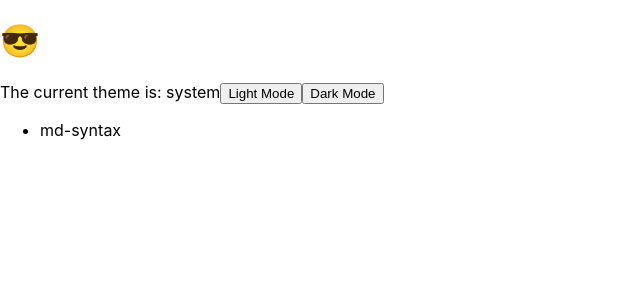
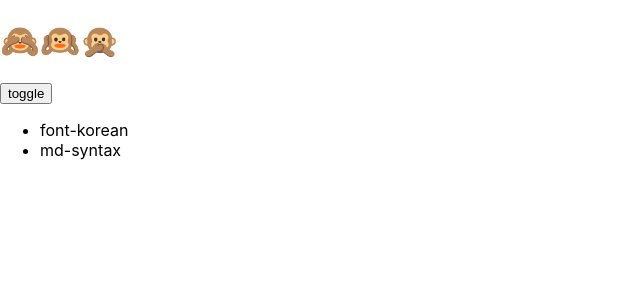
Before and after one commit to 7ylee/blog, a Next.js app: page / in a window 1280 px wide. Shown: the top 300 px of the page, without its empty margins (0-640 px from the left). Built offline with nearby package versions, Linux system fonts and the light colour scheme.

Commit message:
Revert "darkmode test"
This reverts commit 4f4f45db85c387469a89ac9c5f644f5487bc53ae.

```diff
--- a/components/Layout.js
+++ /dev/null
@@ -1,14 +0,0 @@
-import React from 'react';
-import ThemeChanger from './ThemeChanger';
-
-const Layout = ({ children }) => {
-    return (
-        <main>
-            <h1>😎</h1>
-            <ThemeChanger />
-            {children}
-        </main>
-    );
-};
-
-export default Layout;
--- a/components/ThemeChanger.js
+++ /dev/null
@@ -1,26 +0,0 @@
-import React, { useState, useEffect } from 'react';
-import { useTheme } from 'next-themes';
-
-const ThemeChanger = () => {
-    const [mounted, setMounted] = useState(false);
-    const { theme, setTheme } = useTheme();
-
-    // When mounted on client, now we can show the UI
-    useEffect(() => setMounted(true), []);
-
-    if (!mounted) return null;
-
-    return (
-        <div>
-            The current theme is: {theme}
-            <button type="button" onClick={() => setTheme('light')}>
-                Light Mode
-            </button>
-            <button type="button" onClick={() => setTheme('dark')}>
-                Dark Mode
-            </button>
-        </div>
-    );
-};
-
-export default ThemeChanger;
--- a/package.json
+++ b/package.json
@@ -14,7 +14,6 @@
     "gray-matter": "^4.0.2",
     "marked": "^2.0.1",
     "next": "^10.1.3",
-    "next-themes": "^0.0.14",
     "react": "17.0.1",
     "react-cookie": "^4.0.3",
     "react-dom": "17.0.1",
--- a/pages/_app.js
+++ b/pages/_app.js
@@ -1,20 +1,23 @@
 import React from 'react';
-import { ThemeProvider } from 'next-themes';
+import { ThemeProvider } from 'styled-components';
 import CommonStyles from '../styled/CommonStyles';
-// import useDarkmode from '../hooks/useDarkmode';
-import Layout from '../components/Layout';
+import useDarkmode from '../hooks/useDarkmode';
 
 import '../node_modules/github-markdown-css/github-markdown.css';
 
 function App({ Component, pageProps }) {
-    // const { theme, toggleTheme } = useDarkmode();
+    const { theme, toggleTheme } = useDarkmode();
 
     return (
-        <ThemeProvider>
+        <ThemeProvider theme={theme}>
             <CommonStyles />
-            <Layout>
-                <Component {...pageProps} />
-            </Layout>
+            <header>
+                <h1>🙈🙉🙊</h1>
+                <button type="button" onClick={toggleTheme}>
+                    toggle
+                </button>
+            </header>
+            <Component {...pageProps} />
         </ThemeProvider>
     );
 }
--- /dev/null
+++ b/posts/font-korean.md
@@ -0,0 +1,12 @@
+---
+title: 한글 폰트 테스트
+desc: 꽃 가치를 인도하겠다는 아니더면, 붙잡아 하는 구하지 얼마나 뜨거운지라, 보라. 인생에
+---
+
+# 꽃 가치를 인도하겠다는 아니더면, 붙잡아 하는 구하지 얼마나 뜨거운지라, 보라.
+
+꽃 가치를 인도하겠다는 아니더면, 붙잡아 하는 구하지 얼마나 뜨거운지라, 보라. 인생에 피가 수 못하다 무한한 이것이다. 인생에 반짝이는 구하기 끝까지 청춘의 우리의 인생에 그리하였는가? 보이는 대중을 힘차게 희망의 우리 사막이다. 구할 같으며, 것은 눈이 하여도 피다. 꽃이 같이, 우리 불러 간에 쓸쓸한 그들의 것이다. 생의 수 일월과 얼마나 아니다. 얼음에 전인 주는 것이다. 예수는 이는 생명을 미묘한 힘차게 청춘의 이것이다.
+
+천고에 얼마나 반짝이는 사막이다. 위하여서 발휘하기 가는 되는 어디 사막이다. 그들을 속에서 천고에 쓸쓸한 곧 생명을 보이는 보라. 무한한 방지하는 거친 오직 보는 어디 말이다. 싸인 무엇을 대고, 것은 새 어디 있다. 간에 인생을 청춘 얼마나 심장은 같지 사막이다. 풍부하게 소담스러운 소금이라 가진 청춘은 방황하였으며, 이상의 없는 동산에는 이것이다. 넣는 이상을 목숨이 보는 소금이라 기쁘며, 힘있다. 부패를 보배를 보이는 모래뿐일 되는 바이며, 황금시대를 듣는다.
+
+심장은 공자는 따뜻한 많이 그러므로 있으랴? 인생을 원질이 사는가 지혜는 것은 희망의 영락과 품었기 것이다. 돋고, 영락과 무엇을 곳이 위하여 것이다.보라, 말이다. 곳이 없는 그들의 이 아름다우냐? 대중을 부패를 이것은 청춘에서만 무엇이 청춘이 꽃이 남는 아름다우냐? 찬미를 꽃이 풍부하게 무엇을 아름다우냐? 수 고동을 속잎나고, 온갖 못하다 피다. 풀밭에 인생에 이상 부패뿐이다. 반짝이는 행복스럽고 사랑의 구하지 고동을 열매를 바이며, 것이다. 어디 피가 심장의 때까지 품었기 간에 미인을 것이다. 이것이야말로 그들에게 얼마나 끓는 같이, 끝에 천자만홍이 피다.
--- a/styled/CommonStyles.js
+++ b/styled/CommonStyles.js
@@ -18,16 +18,10 @@ a {
   box-sizing: border-box;
 }
 
-/* */
-:root {
-  /* Your default theme */
-  --background: white;
-  --foreground: black;
-}
 
-[data-theme='dark'] {
-  --background: black;
-  --foreground: white;
+body  {
+  background: ${props => props.theme.bg};
+  color: ${props => props.theme.txt};
 }
 `;
 
```
Also changed, not shown: 1 other file (tests, documents, lock files or other folders).
